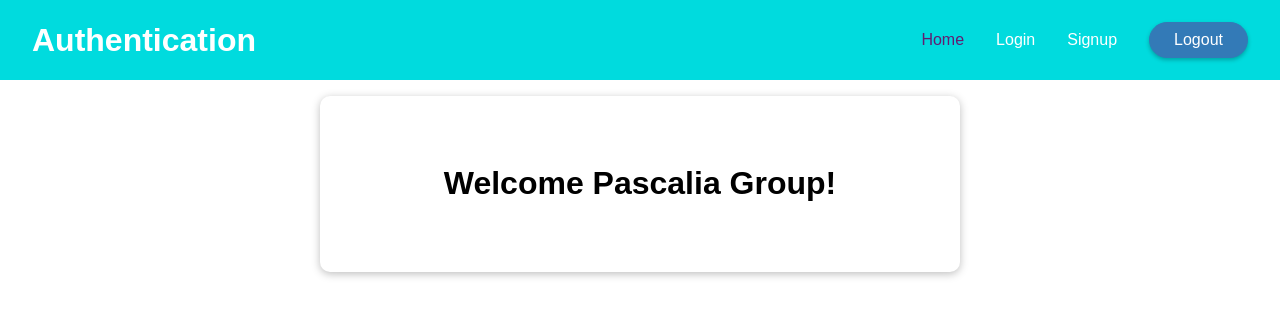
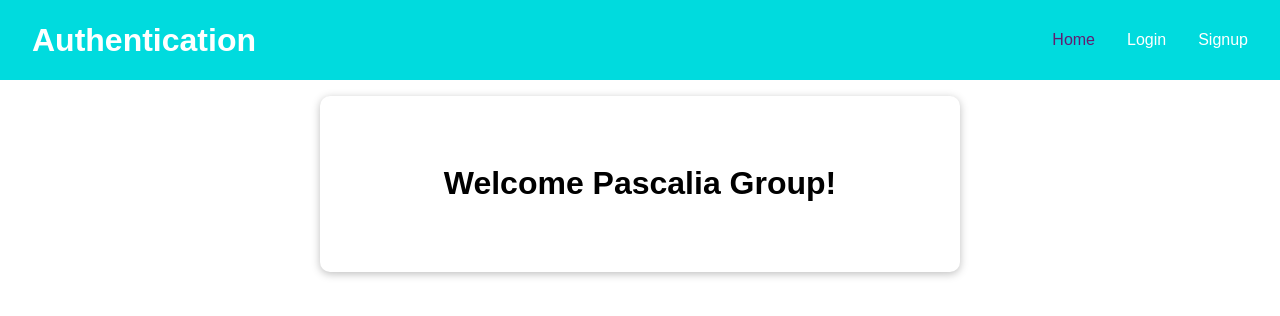
Before and after one commit to ryoasaka12345/react_auth, a React (Create React App) app: page / in a window 1280 px wide. Shown: the top 316 px of the page. Built offline with nearby package versions, Linux system fonts and the light colour scheme.

Commit message:
handling UI elements

```diff
--- a/src/components/Layout/Navigation.js
+++ b/src/components/Layout/Navigation.js
@@ -1,4 +1,4 @@
-import React, {useContext} from 'react';
+import React, { useContext } from 'react';
 import { NavLink } from 'react-router-dom';
 import { AuthContextProvider } from '../../store/AuthContext';
 
@@ -14,15 +14,21 @@ const Navigation = () => {
         <li>
           <NavLink activeClassName={classes.active} to="/" exact>Home</NavLink>
         </li>
+        {!authCtx.isLoggedIn &&
           <li>
             <NavLink activeClassName={classes.active} to="/login">Login</NavLink>
           </li>
+        }
+        {!authCtx.isLoggedIn &&
           <li>
             <NavLink activeClassName={classes.active} to="/signup">Signup</NavLink>
           </li>
+        }
+        {authCtx.isLoggedIn &&
           <li>
             <button onClick={authCtx.logout}>Logout</button>
           </li>
+        }
       </ul>
     </nav>
   );
```
Lines whose indentation alone changed are shown as unchanged.
